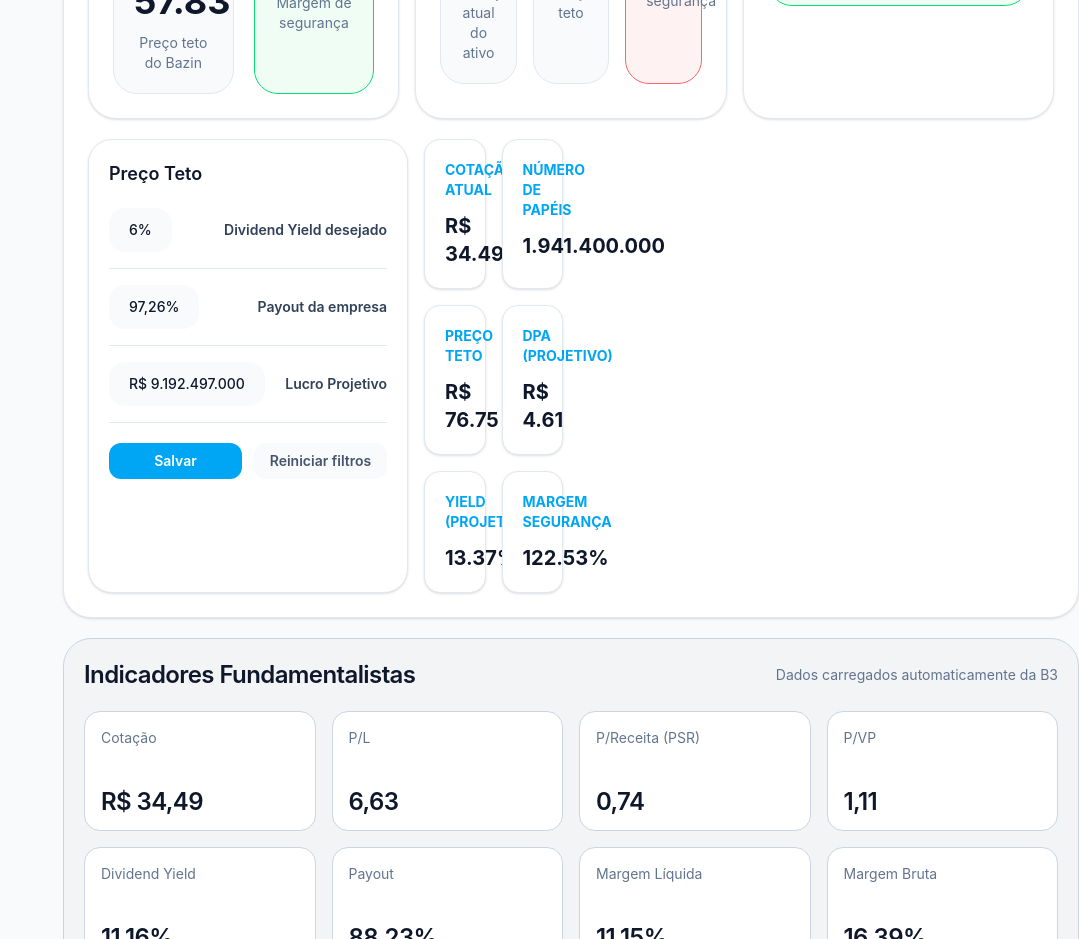
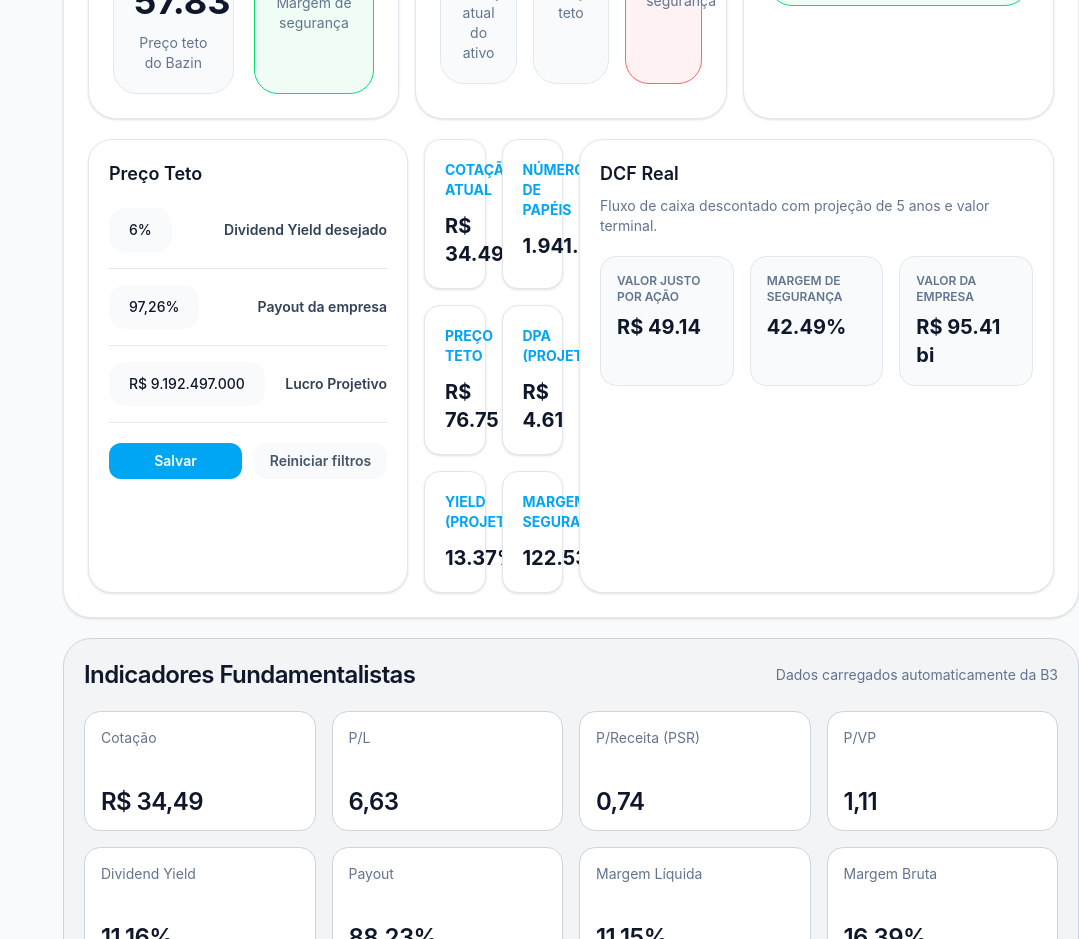
Before and after one commit to visaodelongoprazo-ship-it/visao-longo-prazo, a React (Vite) app: page / in a window 1280 px wide. Shown: the part 1280-2219 px from the top of the page, without its empty margins (201-1280 px from the left). Built offline with nearby package versions, Linux system fonts and the light colour scheme.

Commit message:
adiciona dcf real separado

```diff
--- /dev/null
+++ b/src/features/valuation/components/RealDcfCard.tsx
@@ -0,0 +1,74 @@
+type Props = {
+  currentPrice: number
+}
+
+export default function RealDcfCard({ currentPrice }: Props) {
+  const freeCashFlow = 8000000000
+  const growthRate = 0.04
+  const discountRate = 0.12
+  const perpetualGrowth = 0.03
+  const shares = 1941400000
+
+  const years = 5
+
+  const projectedCashFlows = Array.from({ length: years }).map((_, index) => {
+    const year = index + 1
+    const cashFlow = freeCashFlow * Math.pow(1 + growthRate, year)
+    const presentValue = cashFlow / Math.pow(1 + discountRate, year)
+
+    return {
+      year,
+      cashFlow,
+      presentValue,
+    }
+  })
+
+  const lastCashFlow = projectedCashFlows[projectedCashFlows.length - 1].cashFlow
+
+  const terminalValue =
+    (lastCashFlow * (1 + perpetualGrowth)) /
+    (discountRate - perpetualGrowth)
+
+  const terminalPresentValue =
+    terminalValue / Math.pow(1 + discountRate, years)
+
+  const companyValue =
+    projectedCashFlows.reduce((sum, item) => sum + item.presentValue, 0) +
+    terminalPresentValue
+
+  const fairValuePerShare = companyValue / shares
+
+  const marginSafety =
+    ((fairValuePerShare - currentPrice) / currentPrice) * 100
+
+  return (
+    <div className="rounded-[24px] border border-slate-200 bg-white p-5 shadow-sm">
+      <h3 className="text-lg font-semibold text-slate-900">
+        DCF Real
+      </h3>
+
+      <p className="mt-2 text-sm text-slate-500">
+        Fluxo de caixa descontado com projeção de 5 anos e valor terminal.
+      </p>
+
+      <div className="mt-5 grid grid-cols-1 gap-4 md:grid-cols-3">
+        <Box title="Valor justo por ação" value={`R$ ${fairValuePerShare.toFixed(2)}`} />
+        <Box title="Margem de segurança" value={`${marginSafety.toFixed(2)}%`} />
+        <Box title="Valor da empresa" value={`R$ ${(companyValue / 1_000_000_000).toFixed(2)} bi`} />
+      </div>
+    </div>
+  )
+}
+
+function Box({ title, value }: { title: string; value: string }) {
+  return (
+    <div className="rounded-2xl border border-slate-200 bg-slate-50 p-4">
+      <div className="text-xs font-semibold uppercase text-slate-500">
+        {title}
+      </div>
+      <div className="mt-2 text-xl font-bold text-slate-900">
+        {value}
+      </div>
+    </div>
+  )
+}
--- a/src/pages/Home.tsx
+++ b/src/pages/Home.tsx
@@ -12,6 +12,7 @@ import BazinCard from "../features/valuation/components/BazinCard"
 import GrahamCard from "../features/valuation/components/GrahamCard"
 import PeterLynchCard from "../features/valuation/components/PeterLynchCard"
 import DcfCard from "../features/valuation/components/PreçoTeto"
+import RealDcfCard from "../features/valuation/components/RealDcfCard"
 const TOTAL_SHARES = 1941400000
 
 export default function App() {
@@ -184,7 +185,7 @@ export default function App() {
       projectedDividendPerShare={4.61}
       fairValue={76.75}
     />
-
+<RealDcfCard currentPrice={current} />
   </div>
 
 </div>
```
